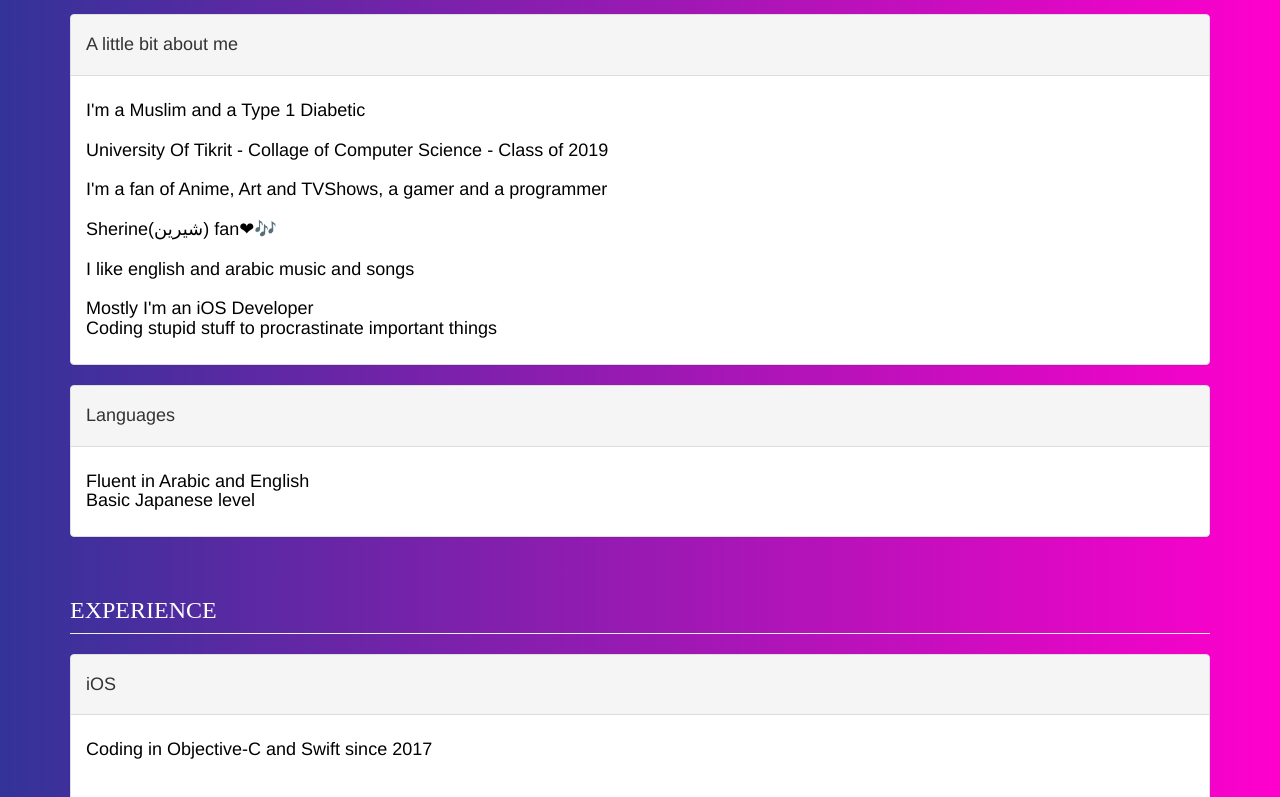
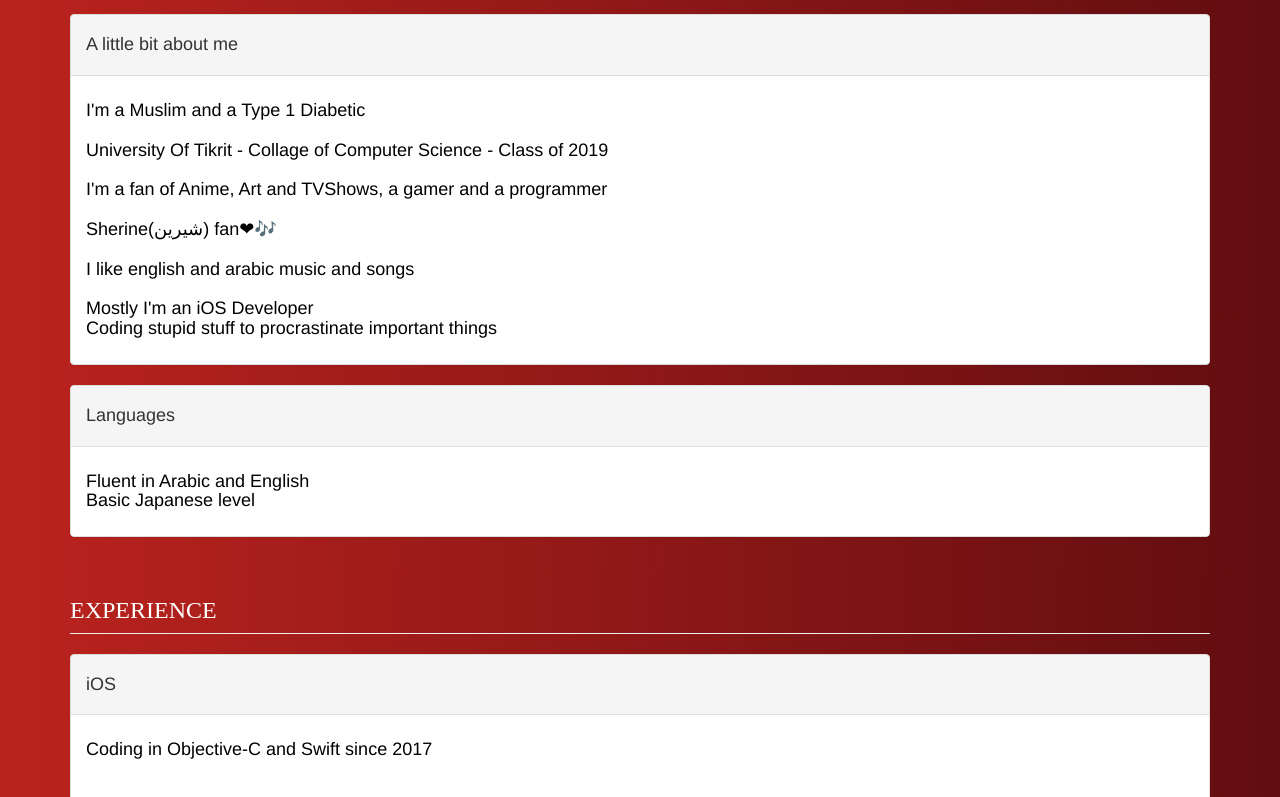
Before and after one commit to Wh0ba/wh0ba.github.io, a plain HTML site: page index.html in a window 1280 px wide. Shown: the part 448-1245 px from the top of the page. Drawn offline with Linux system fonts and the light colour scheme.

Commit message:
added vscode support files and changed gradient

```diff
--- a/style/indexStyle.css
+++ b/style/indexStyle.css
@@ -6,8 +6,8 @@ body {
 	background: #fff;
 
 
-	--bggl: #333399;
-	--bggr: #ff00cc;
+	--bggl: #bb231e;
+	--bggr: #610d10;
 
 	background: -webkit-linear-gradient(to right, var(--bggl), var(--bggr));
 	background: linear-gradient(to right, var(--bggl), var(--bggr));
```
